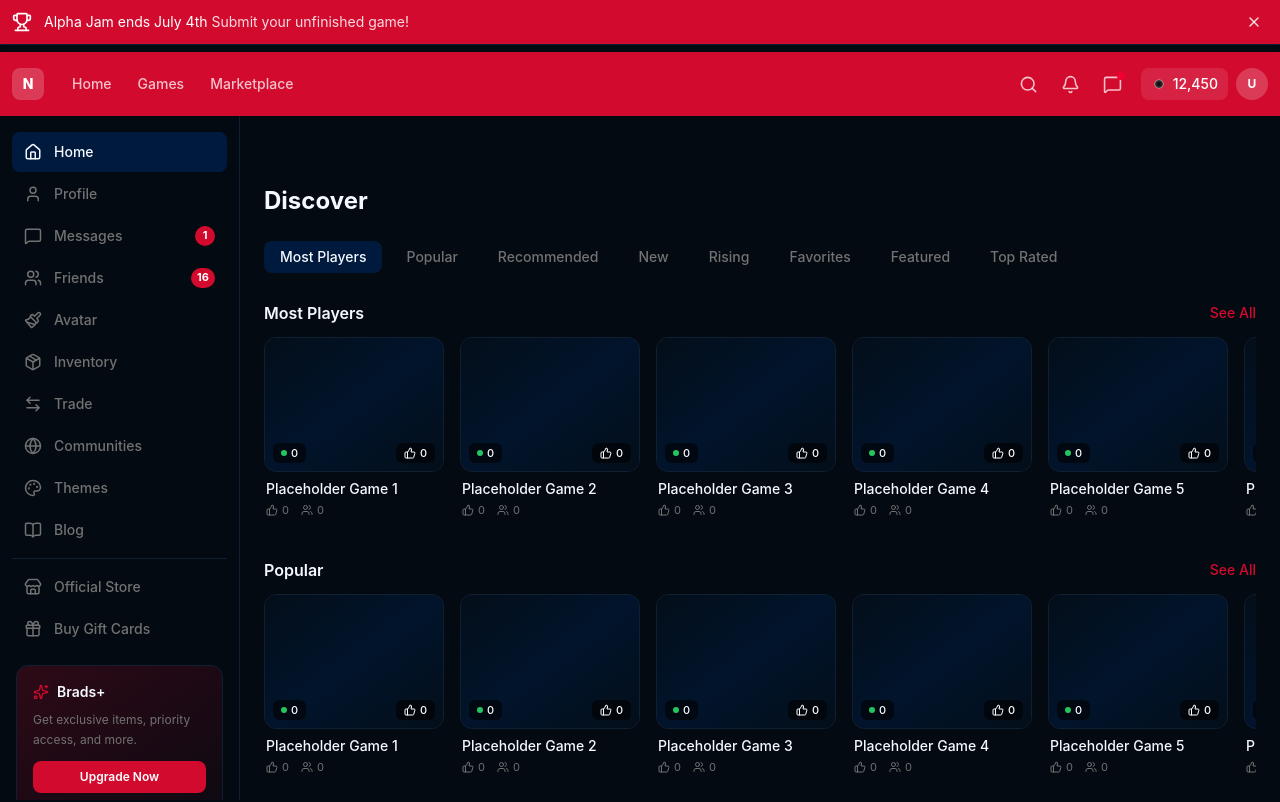
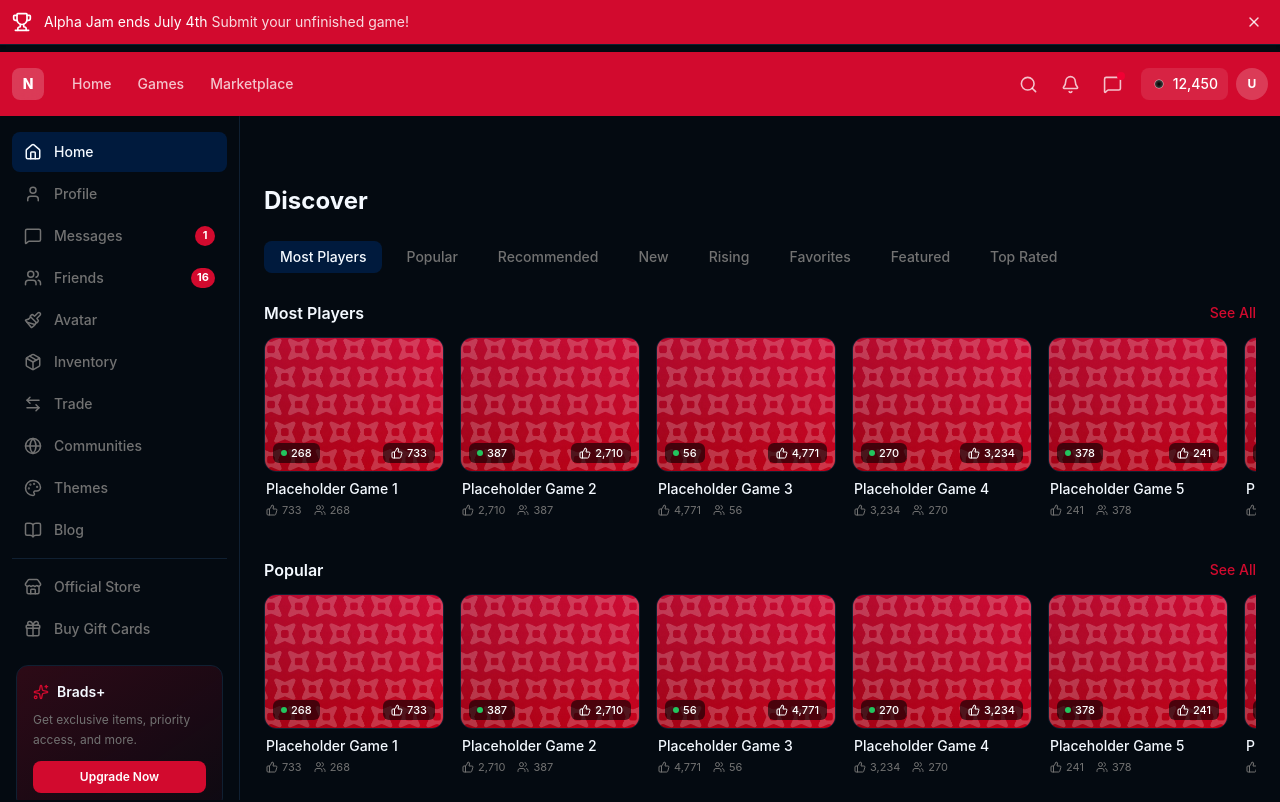
Before and after one commit to Pwooooo/Sox, a React (Vite) app: page / in a window 1280 px wide. Shown: the top 802 px of the page. Built offline with nearby package versions, Linux system fonts and the light colour scheme.

Commit message:
Revert "use gradient placeholder instead of image, stats show 0"
This reverts commit ef57c82d442ab954acde1d7aba7943ddf0dc2bc3.

```diff
--- a/src/pages/Home.tsx
+++ b/src/pages/Home.tsx
@@ -14,8 +14,8 @@ const CATEGORIES = [
 
 const games = Array.from({ length: 8 }, (_, i) => ({
   name: `Placeholder Game ${i + 1}`,
-  players: 0,
-  likes: 0,
+  players: Math.floor(Math.random() * 500) + 1,
+  likes: Math.floor(Math.random() * 5000) + 100,
 }))
 
 export function Home() {
@@ -54,12 +54,18 @@ export function Home() {
               {games.map((game) => (
                 <div key={game.name} className="group cursor-pointer w-[180px] shrink-0">
                   <div className="relative aspect-[4/3] rounded-xl overflow-hidden bg-card border border-border">
-                    <div className="size-full bg-gradient-to-br from-card via-accent/50 to-card group-hover:scale-105 transition-transform duration-300" />
+                    <img
+                      src="/placeholder.webp"
+                      alt={game.name}
+                      className="size-full object-cover group-hover:scale-105 transition-transform duration-300"
+                    />
                     <div className="absolute inset-0 bg-gradient-to-t from-black/60 to-transparent opacity-0 group-hover:opacity-100 transition-opacity" />
-                    <div className="absolute bottom-2 left-2 flex items-center gap-1 bg-black/60 rounded-md px-2 py-0.5">
-                      <span className="size-1.5 rounded-full bg-green" />
-                      <span className="text-[11px] font-medium text-white">{game.players}</span>
-                    </div>
+                    {game.players > 0 && (
+                      <div className="absolute bottom-2 left-2 flex items-center gap-1 bg-black/60 rounded-md px-2 py-0.5">
+                        <span className="size-1.5 rounded-full bg-green" />
+                        <span className="text-[11px] font-medium text-white">{game.players}</span>
+                      </div>
+                    )}
                     <div className="absolute bottom-2 right-2 flex items-center gap-1 bg-black/60 rounded-md px-2 py-0.5">
                       <ThumbsUp className="size-3 text-white" />
                       <span className="text-[11px] font-medium text-white">{game.likes.toLocaleString()}</span>
```
